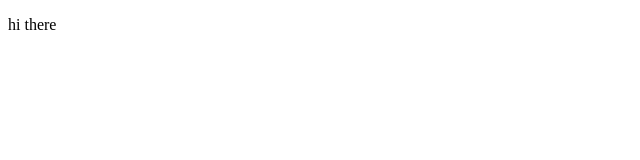
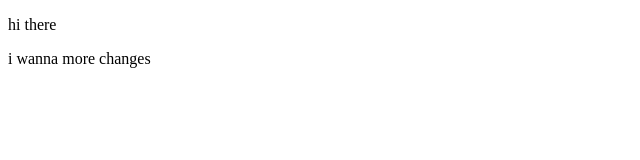
Before and after one commit to akkiankitydv/git-a, a plain HTML site: page index.html in a window 1280 px wide. Shown: the whole page, without its empty margins (0-640 px from the left). Drawn offline with Linux system fonts and the light colour scheme.

Commit message:
Update index.html

```diff
--- a/index.html
+++ b/index.html
@@ -5,6 +5,7 @@
     <meta name="viewport" content="width=device-width, initial-scale=1.0">
     <title>Document</title>
     <p>hi there</p>
+    <p>i wanna more changes</p>
 </head>
 <body>
 
```
